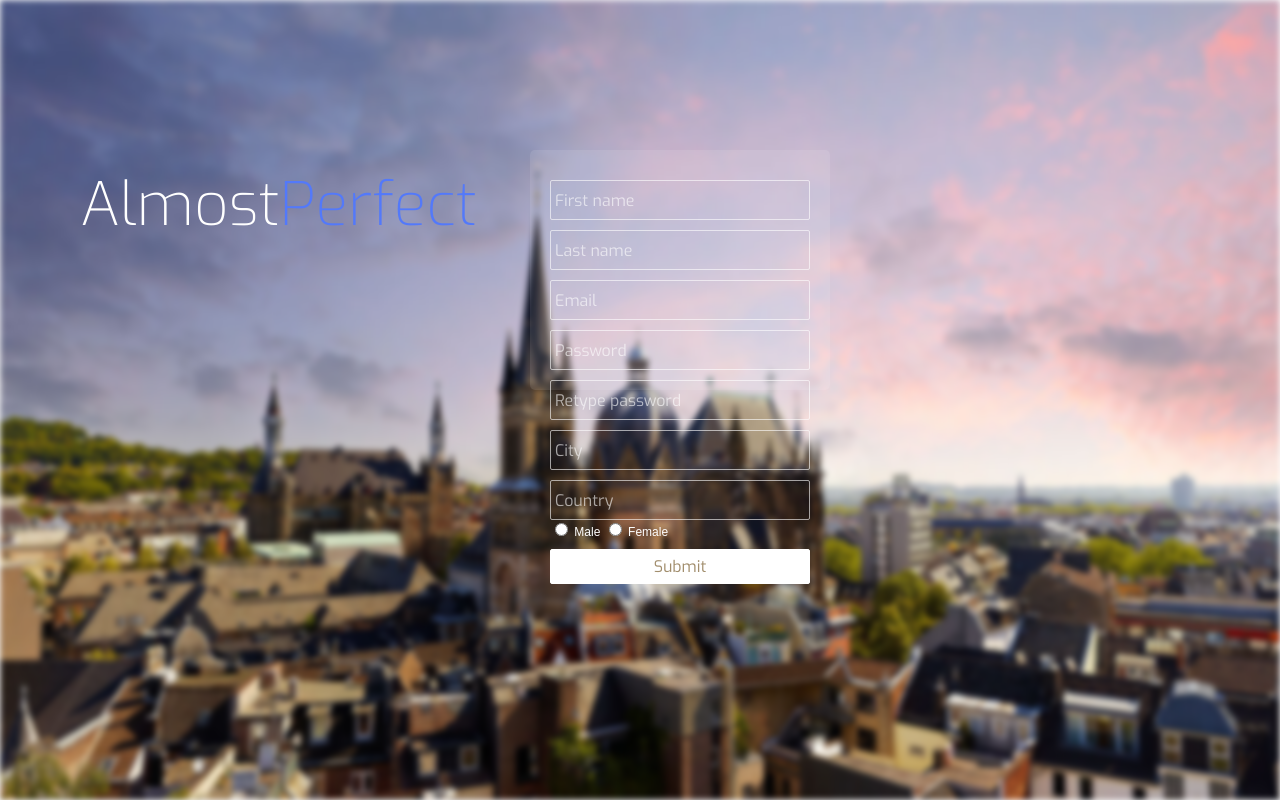
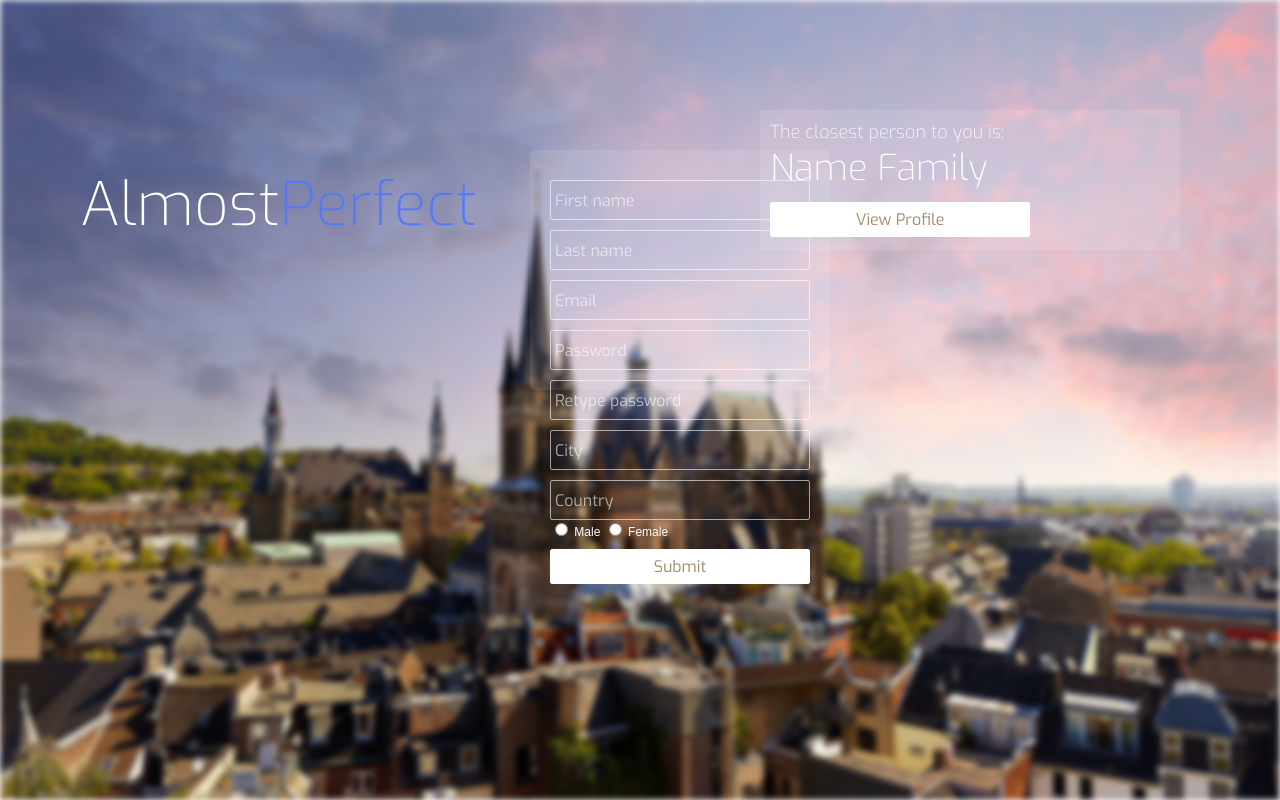
Before and after one commit to HENM1415/henm1415g3, a CodeIgniter app: template Source/application/views/profile.html in a window 1280 px wide. Run offline with CodeIgniter, Linux system fonts and the light colour scheme; the template is opened without the code that fills it, so the values that code supplies are empty.

Commit message:
added closest match

```diff
--- a/Source/application/views/css/style.css
+++ b/Source/application/views/css/style.css
@@ -173,3 +173,28 @@ input[type=file] {
     opacity: 0.9;
     background: transparent;
 }
+
+.closest-match {
+    margin-top: 110px;
+    margin-right: 100px;
+    padding: 10px;
+    background-color: rgba(255, 255, 255, 0.1);
+    position: relative;
+    width: 400px;
+    float: right;
+    height: 120px;
+}
+
+.header-text {
+    color: #fff;
+    font-family: 'Exo', sans-serif;
+    font-size: 3em;
+    font-weight: 300;
+}
+
+.normal-text {
+    color: #fff;
+    font-family: 'Exo', sans-serif;
+    font-size: 1.5em;
+    font-weight: 300;
+}
--- a/Source/application/views/profile.html
+++ b/Source/application/views/profile.html
@@ -19,7 +19,7 @@
     <input name="password" type="password" placeholder="Password" required/>
     <input name="password_repeat" placeholder="Retype password" type="password" required/>
     <input name="city" type="text" placeholder="City" required/>
-    <input name="country" type="text" placeholder="Country" required/><br>
+    <input name="country" type="text" placeholder="Country" required/><br/>
 
     <input class="css-checkbox" type="radio" name="sex" id="male" value="male">
     <label class="css-label" for="male">Male</label>
@@ -29,5 +29,14 @@
 
     <input id="skip_Submit" name="skip_Submit" type="submit" value="Submit"/>
 </form>
+
+<form class="closest-match">
+    <span class="normal-text">The closest person to you is:</span>
+    <br/>
+
+    <span class="header-text" id="names">Name Family</span>
+    <br/>
+    <input id="navigate-to-profile" value="View Profile" type="button"/>
+</form>
 </body>
 </html>
```
